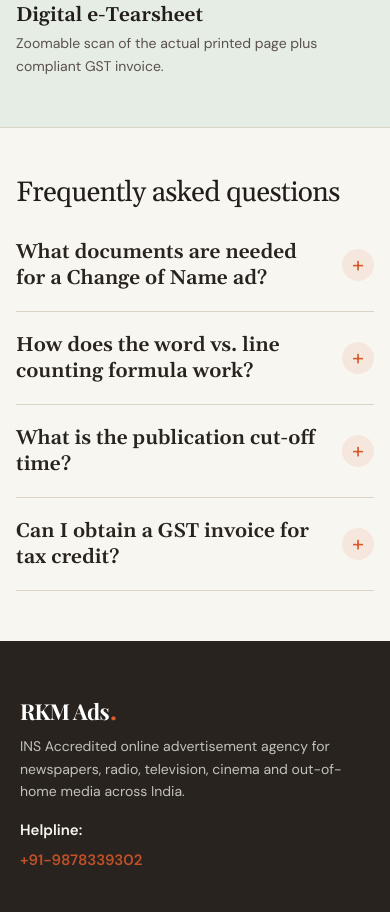
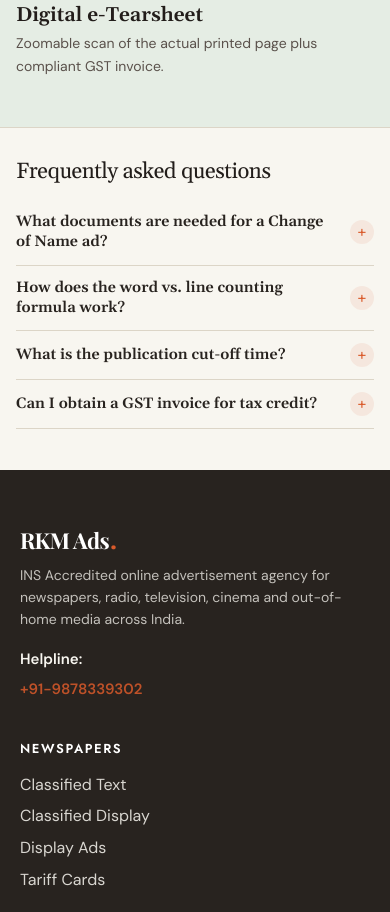
Before and after one commit to aarnav1503/RKM-Advertising, a React (Vite) app: page / in a window 390 px wide. Shown: the part 10920-11832 px from the top of the page. Built offline with nearby package versions, Linux system fonts and the light colour scheme; a web font is replaced by a local one.

Commit message:
style: adjust FAQ questions, answers, and indicators for compact mobile view

```diff
--- a/frontend/index.html
+++ b/frontend/index.html
@@ -505,16 +505,25 @@ textarea{min-height:120px;resize:vertical;font-family:var(--serif);line-height:1
 .trust h3{font-size:20px;margin-bottom:6px;font-weight:600}
 .trust p{margin:0;font-size:14px;color:#5A514B}
 
-details{border-bottom:1px solid var(--line);padding:20px 0;transition:padding .2s ease}
-details summary{list-style:none;display:flex;align-items:center;justify-content:space-between;gap:16px;font:600 20px var(--serif);color:var(--ink);cursor:pointer;user-select:none;transition:color .15s ease}
+details{border-bottom:1px solid var(--line);padding:18px 0;width:100%;transition:padding .2s ease}
+details summary{list-style:none !important;list-style-type:none !important;display:flex !important;align-items:center;justify-content:space-between;gap:14px;font:600 clamp(16px,2.2vw,20px) var(--serif);line-height:1.35;color:var(--ink);cursor:pointer;user-select:none;transition:color .15s ease}
 details summary::-webkit-details-marker,
-details summary::marker{display:none;content:""}
+details summary::marker{display:none !important;content:"" !important}
 details summary:hover{color:var(--accent)}
-details summary::after{content:"+";font-family:var(--sans);font-size:22px;font-weight:400;color:var(--accent);width:32px;height:32px;border-radius:50%;background:rgba(224,90,43,.09);display:inline-flex;align-items:center;justify-content:center;flex-shrink:0;transition:all .25s cubic-bezier(0.16,1,0.3,1);line-height:1}
+details summary::after{content:"+";font-family:var(--sans);font-size:20px;font-weight:400;color:var(--accent);width:28px;height:28px;min-width:28px;border-radius:50%;background:rgba(224,90,43,.09);display:inline-flex;align-items:center;justify-content:center;flex-shrink:0;transition:all .25s cubic-bezier(0.16,1,0.3,1);line-height:1}
 details[open] summary::after{content:"−";background:var(--ink);color:#FFF;transform:rotate(180deg)}
 details summary:hover::after{background:var(--accent);color:#FFF}
-details p{margin:12px 0 6px;max-width:68ch;color:#5A514B;font-size:15px;line-height:1.65;animation:faqFadeIn .25s ease-out}
+details p{margin:10px 0 4px;max-width:68ch;color:#5A514B;font-size:clamp(13.5px,1.8vw,15px);line-height:1.6;animation:faqFadeIn .25s ease-out}
 @keyframes faqFadeIn{from{opacity:0;transform:translateY(-4px)}to{opacity:1;transform:translateY(0)}}
+
+@media (max-width:640px){
+  #faq{padding-top:32px;padding-bottom:40px}
+  #faq h2{font-size:22px;margin-bottom:16px}
+  details{padding:12px 0}
+  details summary{font-size:15px;line-height:1.35;gap:10px}
+  details summary::after{width:24px;height:24px;min-width:24px;font-size:16px}
+  details p{font-size:13px;line-height:1.55;margin-top:8px;color:#635B54}
+}
 
 footer{background:var(--ink);color:var(--bg);padding:56px clamp(20px,5vw,64px)}
 footer .wrap{display:flex;flex-wrap:wrap;justify-content:space-between;gap:28px}
--- a/src/index.css
+++ b/src/index.css
@@ -486,16 +486,25 @@ textarea{min-height:120px;resize:vertical;font-family:var(--serif);line-height:1
 .trust h3{font-size:20px;margin-bottom:6px;font-weight:600}
 .trust p{margin:0;font-size:14px;color:#5A514B}
 
-details{border-bottom:1px solid var(--line);padding:20px 0;width:100%;transition:padding .2s ease}
-details summary{list-style:none;display:flex;align-items:center;justify-content:space-between;gap:16px;font:600 20px var(--serif);color:var(--ink);cursor:pointer;user-select:none;transition:color .15s ease}
+details{border-bottom:1px solid var(--line);padding:18px 0;width:100%;transition:padding .2s ease}
+details summary{list-style:none !important;list-style-type:none !important;display:flex !important;align-items:center;justify-content:space-between;gap:14px;font:600 clamp(16px,2.2vw,20px) var(--serif);line-height:1.35;color:var(--ink);cursor:pointer;user-select:none;transition:color .15s ease}
 details summary::-webkit-details-marker,
-details summary::marker{display:none;content:""}
+details summary::marker{display:none !important;content:"" !important}
 details summary:hover{color:var(--accent)}
-details summary::after{content:"+";font-family:var(--sans);font-size:22px;font-weight:400;color:var(--accent);width:32px;height:32px;border-radius:50%;background:rgba(224,90,43,.09);display:inline-flex;align-items:center;justify-content:center;flex-shrink:0;transition:all .25s cubic-bezier(0.16,1,0.3,1);line-height:1}
+details summary::after{content:"+";font-family:var(--sans);font-size:20px;font-weight:400;color:var(--accent);width:28px;height:28px;min-width:28px;border-radius:50%;background:rgba(224,90,43,.09);display:inline-flex;align-items:center;justify-content:center;flex-shrink:0;transition:all .25s cubic-bezier(0.16,1,0.3,1);line-height:1}
 details[open] summary::after{content:"−";background:var(--ink);color:#FFF;transform:rotate(180deg)}
 details summary:hover::after{background:var(--accent);color:#FFF}
-details p{margin:12px 0 6px;max-width:68ch;color:#5A514B;font-size:15px;line-height:1.65;animation:faqFadeIn .25s ease-out}
+details p{margin:10px 0 4px;max-width:68ch;color:#5A514B;font-size:clamp(13.5px,1.8vw,15px);line-height:1.6;animation:faqFadeIn .25s ease-out}
 @keyframes faqFadeIn{from{opacity:0;transform:translateY(-4px)}to{opacity:1;transform:translateY(0)}}
+
+@media (max-width:640px){
+  #faq{padding-top:32px;padding-bottom:40px}
+  #faq h2{font-size:22px;margin-bottom:16px}
+  details{padding:12px 0}
+  details summary{font-size:15px;line-height:1.35;gap:10px}
+  details summary::after{width:24px;height:24px;min-width:24px;font-size:16px}
+  details p{font-size:13px;line-height:1.55;margin-top:8px;color:#635B54}
+}
 
 footer{background:var(--ink);color:var(--bg);padding:56px clamp(20px,5vw,64px);width:100%;box-sizing:border-box}
 footer .wrap{display:flex;flex-wrap:wrap;justify-content:space-between;gap:28px}
```
